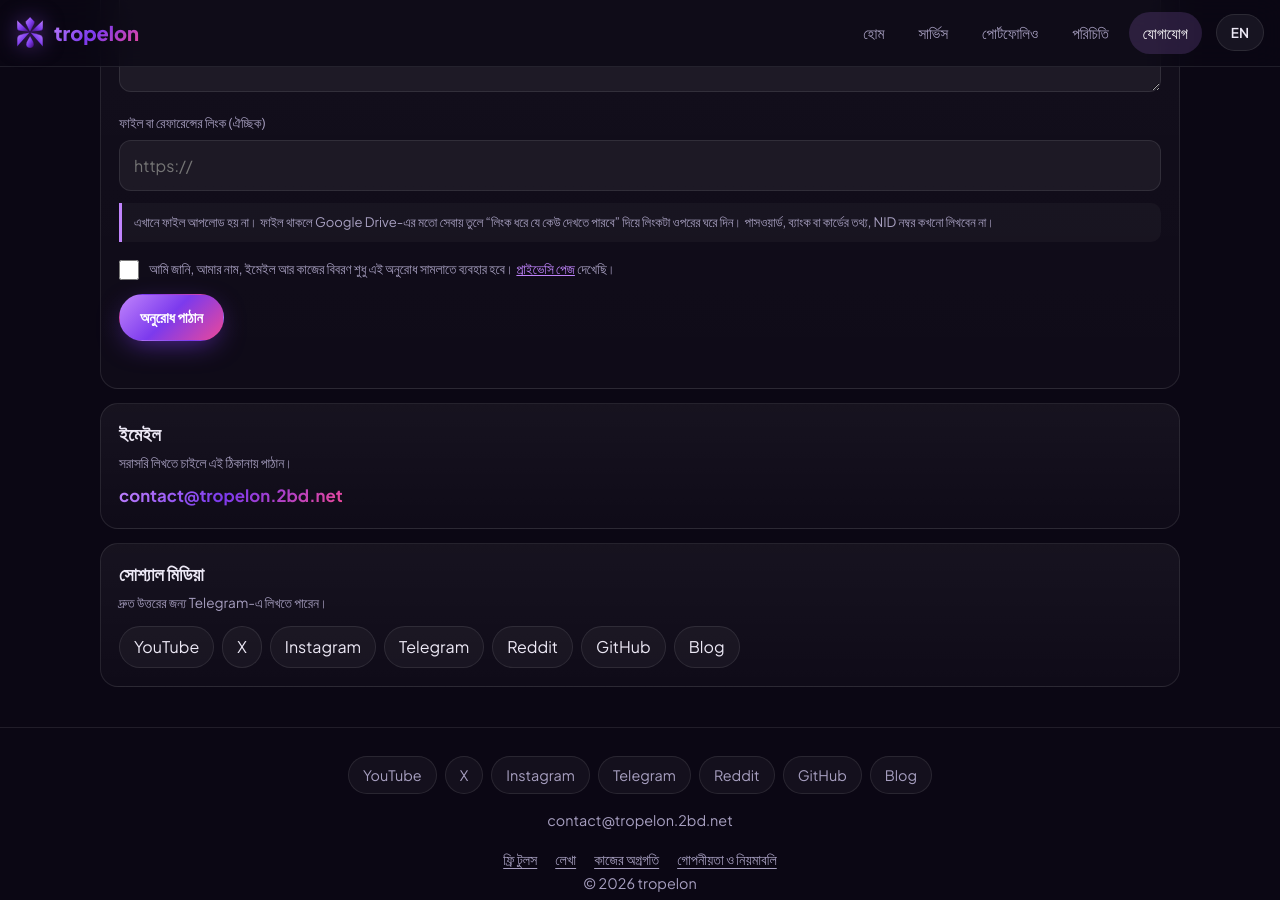
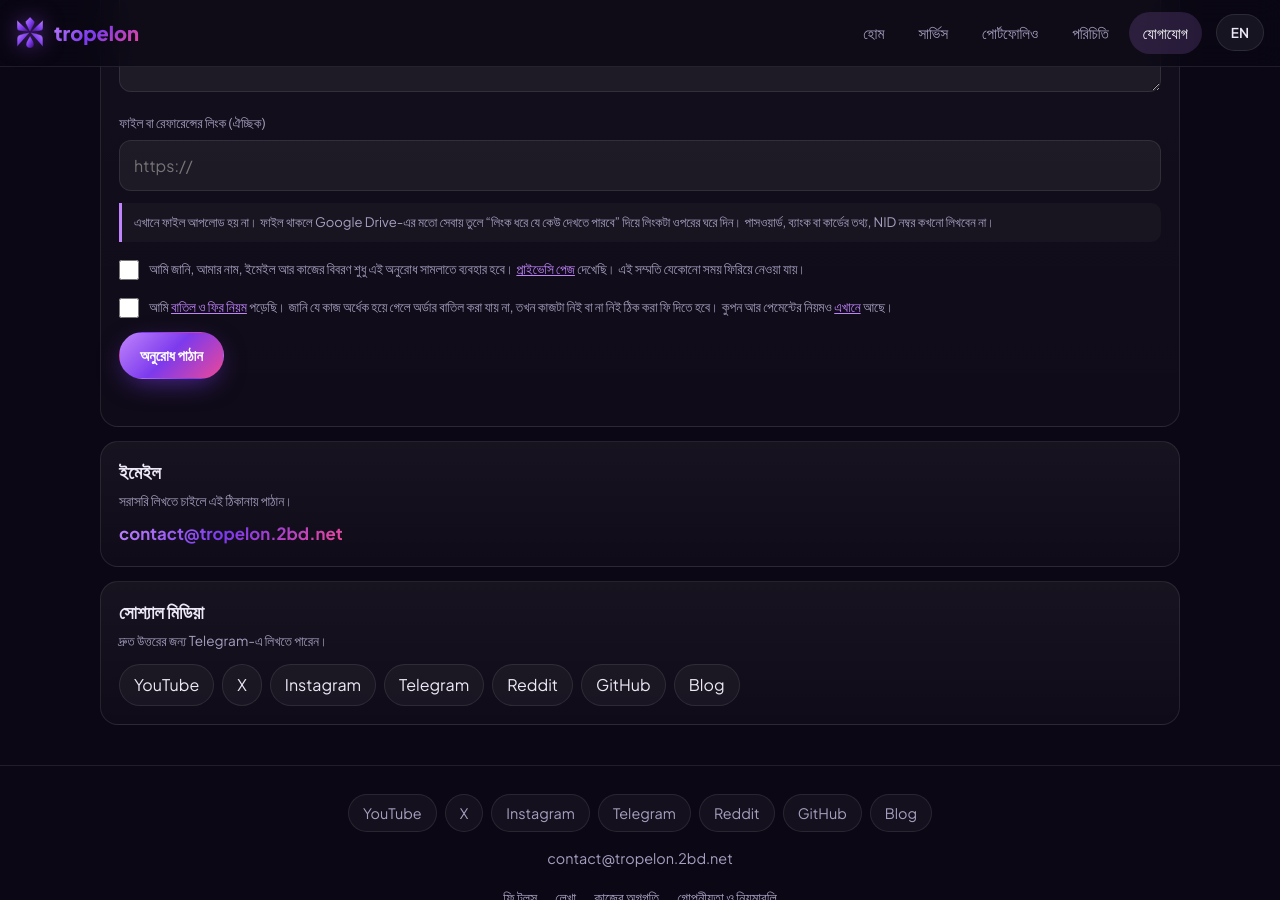
Before and after one commit to tropelon/Ponzile, a Jekyll site: the page built from contact.html, in a window 1280 px wide and 900 px high, scrolled down 597 px. Built offline with Jekyll 4.4.1, drawn with Linux system fonts in a browser that asks for light colours.

Commit message:
Add consent and terms checkboxes to contact form

```diff
--- a/contact.html
+++ b/contact.html
@@ -73,7 +73,11 @@ permalink: /contact/
 
       <label class="consent" for="rConsent">
         <input id="rConsent" type="checkbox">
-        <span><span class="bn">আমি জানি, আমার নাম, ইমেইল আর কাজের বিবরণ শুধু এই অনুরোধ সামলাতে ব্যবহার হবে। <a href="{{ '/privacy/' | relative_url }}">প্রাইভেসি পেজ</a> দেখেছি।</span><span class="en">I understand my name, email and job details are used only to handle this request. I have read the <a href="{{ '/privacy/' | relative_url }}">privacy page</a>.</span></span>
+        <span><span class="bn">আমি জানি, আমার নাম, ইমেইল আর কাজের বিবরণ শুধু এই অনুরোধ সামলাতে ব্যবহার হবে। <a href="{{ '/privacy/' | relative_url }}">প্রাইভেসি পেজ</a> দেখেছি। এই সম্মতি যেকোনো সময় ফিরিয়ে নেওয়া যায়।</span><span class="en">I understand my name, email and job details are used only to handle this request. I have read the <a href="{{ '/privacy/' | relative_url }}">privacy page</a>. I can withdraw this consent at any time.</span></span>
+      </label>
+      <label class="consent" for="rTerms">
+        <input id="rTerms" type="checkbox">
+        <span><span class="bn">আমি <a href="{{ '/privacy/#cancel' | relative_url }}">বাতিল ও ফির নিয়ম</a> পড়েছি। জানি যে কাজ অর্ধেক হয়ে গেলে অর্ডার বাতিল করা যায় না, তখন কাজটা নিই বা না নিই ঠিক করা ফি দিতে হবে। কুপন আর পেমেন্টের নিয়মও <a href="{{ '/privacy/#payment' | relative_url }}">এখানে</a> আছে।</span><span class="en">I have read the <a href="{{ '/privacy/#cancel' | relative_url }}">cancellation and fee rules</a>. I know that once a job is half done the order cannot be cancelled, and the agreed fee must be paid whether or not I take the work. Coupon and payment rules are <a href="{{ '/privacy/#payment' | relative_url }}">here</a> too.</span></span>
       </label>
 
       <div class="bar">
```
Also changed, not shown: other parts of contact.html (+5 -3 lines).
